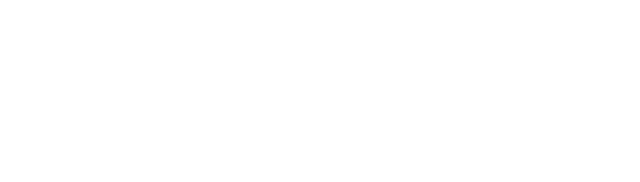
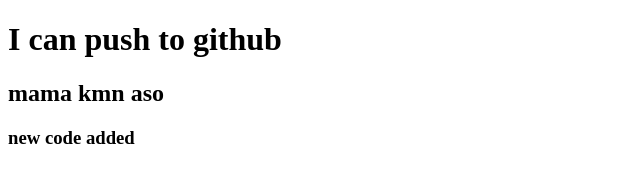
Before and after one commit to masum6568/my-thired-repo, a plain HTML site: page index.html in a window 1280 px wide. Shown: the whole page, without its empty margins (0-640 px from the left). Drawn offline with Linux system fonts and the light colour scheme.

Commit message:
added header

```diff
--- a/index.html
+++ b/index.html
@@ -7,6 +7,8 @@
     <title>My thired github repo</title>
 </head>
 <body>
-
+    <h1>I can push to github</h1>
+    <h2>mama kmn aso </h2>
+    <h3>new code added</h3>
 </body>
 </html>
```
